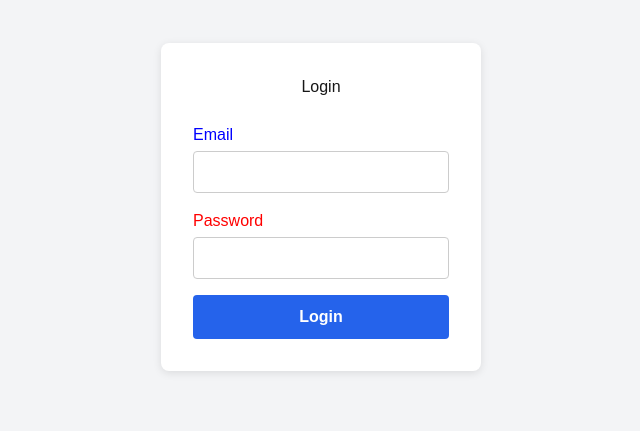
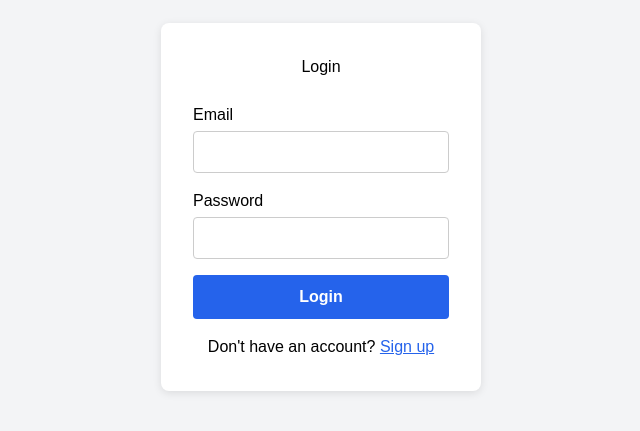
Before and after one commit to raphaelvermeil/gen-z-translator, a Next.js app: page /login in a window 1280 px wide. Shown: the part 193-624 px from the top of the page, without its empty margins (319-959 px from the left). Built offline with nearby package versions, Linux system fonts and the light colour scheme.

Commit message:
owé owé

```diff
--- a/app/login/page.tsx
+++ b/app/login/page.tsx
@@ -1,30 +1,42 @@
 "use client";
+
 
 import { useState } from "react";
 
 export default function LoginPage() {
+  const [isLogin, setIsLogin] = useState(true);
   const [email, setEmail] = useState("");
   const [password, setPassword] = useState("");
+  const [confirmPassword, setConfirmPassword] = useState("");
   const [error, setError] = useState("");
+  const [persona, setPersona]= useState("gen-z")
 
   const handleSubmit = (e: React.FormEvent) => {
     e.preventDefault();
-    // Dummy validation
     if (!email || !password) {
       setError("Please enter both email and password.");
       return;
     }
+    if (!isLogin && password !== confirmPassword) {
+      setError("Passwords do not match.");
+      return;
+    }
     setError("");
-    // TODO: Add authentication logic here
-    alert(`Logged in as ${email}`);
+    if (isLogin) {
+      // TODO: Add login logic here
+      alert(`Logged in as ${email}`);
+    } else {
+      // TODO: Add signup logic here
+      alert(`Signed up as ${email}`);
+    }
   };
 
   return (
-    <div style={{ minHeight: "100vh", display: "flex", alignItems: "center", justifyContent: "center", background: "#f3f4f6" }}>
+    <div style={{ minHeight: "100vh", display: "flex", alignItems: "center", justifyContent: "center", background: "#f3f4f6", color: "black" }}>
       <form onSubmit={handleSubmit} style={{ background: "white", padding: 32, borderRadius: 8, boxShadow: "0 2px 8px rgba(0,0,0,0.1)", minWidth: 320 }}>
-        <h2 style={{ marginBottom: 24, textAlign: "center" }}>Login</h2>
-        <div style={{ marginBottom: 16, color: "green" }}>
-          <label htmlFor="email" style={{ display: "block", marginBottom: 4, color: "blue" }}>Email</label>
+        <h2 style={{ marginBottom: 24, textAlign: "center" }}>{isLogin ? "Login" : "Sign Up"}</h2>
+        <div style={{ marginBottom: 16 }}>
+          <label htmlFor="email" style={{ display: "block", marginBottom: 4 }}>Email</label>
           <input
             id="email"
             type="email"
@@ -34,8 +46,8 @@ export default function LoginPage() {
             required
           />
         </div>
-        <div style={{ marginBottom: 16, color: "green" }}>
-          <label htmlFor="password" style={{ display: "block", marginBottom: 4, color: "red" }}>Password</label>
+        <div style={{ marginBottom: 16 }}>
+          <label htmlFor="password" style={{ display: "block", marginBottom: 4 }}>Password</label>
           <input
             id="password"
             type="password"
@@ -45,8 +57,52 @@ export default function LoginPage() {
             required
           />
         </div>
+        {!isLogin && (
+
+          <div style={{ marginBottom: 16 }}>
+            <label htmlFor="confirmPassword" style={{ display: "block", marginBottom: 4 }}>Confirm Password</label>
+            <input
+              id="confirmPassword"
+              type="password"
+              value={confirmPassword}
+              onChange={e => setConfirmPassword(e.target.value)}
+              style={{ width: "100%", padding: 8, borderRadius: 4, border: "1px solid #ccc" }}
+              required
+            />
+          </div>
+
+
+        )}
+        {!isLogin && (
+
+          <select value={persona} onChange={e => setPersona(e.target.value)}>
+            <option value="gen-z">Gen-Z</option>
+            <option value="boomer">Boomer</option>
+          </select>
+
+
+        )}
         {error && <div style={{ color: "red", marginBottom: 16 }}>{error}</div>}
-        <button type="submit" style={{ width: "100%", padding: 10, borderRadius: 4, background: "#2563eb", color: "white", border: "none", fontWeight: 600 }}>Login</button>
+        <button type="submit" style={{ width: "100%", padding: 10, borderRadius: 4, background: "#2563eb", color: "white", border: "none", fontWeight: 600 }}>
+          {isLogin ? "Login" : "Sign Up"}
+        </button>
+        <div style={{ marginTop: 16, textAlign: "center" }}>
+          {isLogin ? (
+            <span>
+              Don't have an account?{' '}
+              <button type="button" style={{ color: "#2563eb", background: "none", border: "none", textDecoration: "underline", cursor: "pointer" }} onClick={() => { setIsLogin(false); setError(""); }}>
+                Sign up
+              </button>
+            </span>
+          ) : (
+            <span>
+              Already have an account?{' '}
+              <button type="button" style={{ color: "#2563eb", background: "none", border: "none", textDecoration: "underline", cursor: "pointer" }} onClick={() => { setIsLogin(true); setError(""); }}>
+                Login
+              </button>
+            </span>
+          )}
+        </div>
       </form>
     </div>
   );
```
